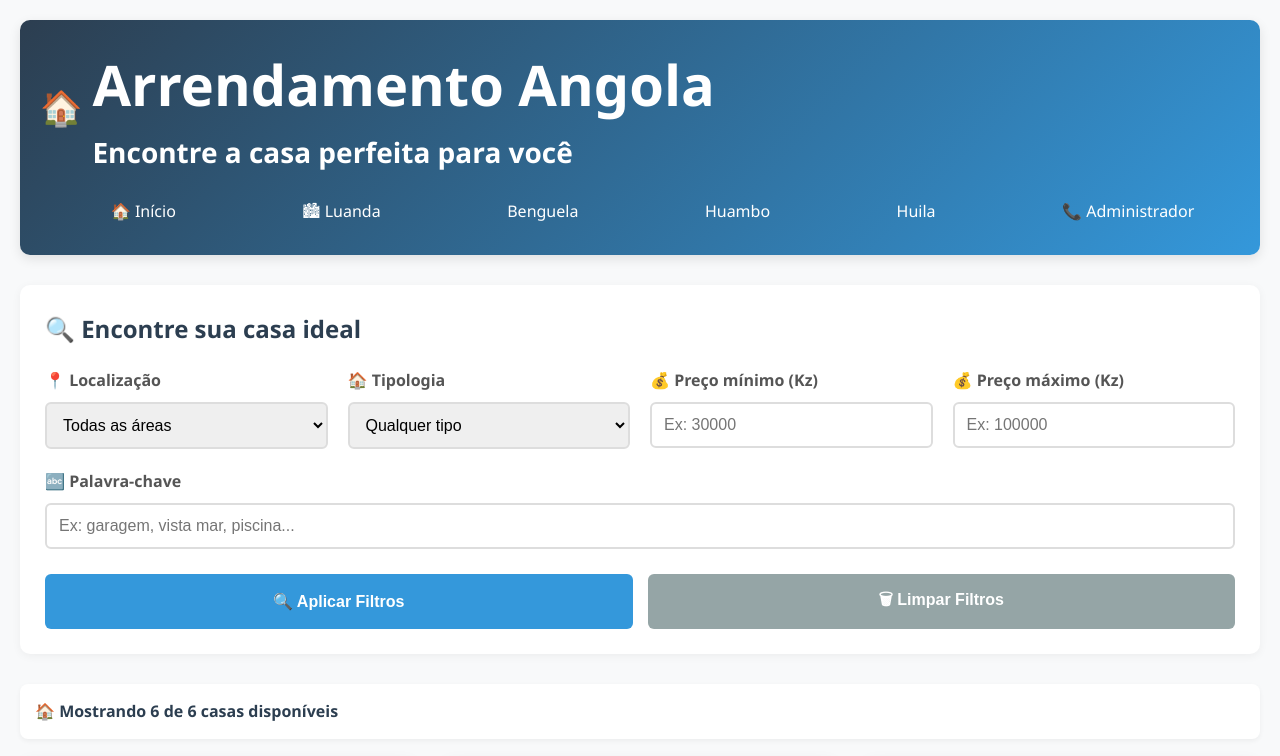
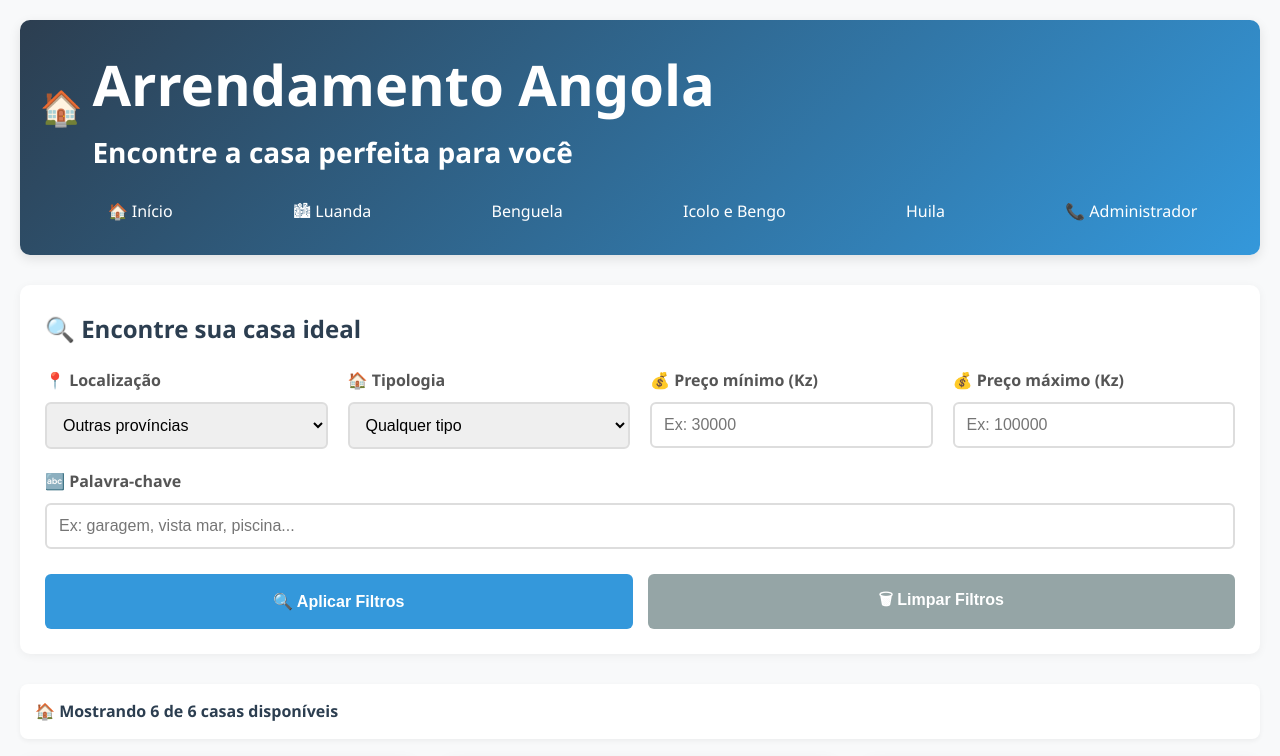
Before and after one commit to AntonioPaulino123/Arrendamento, a plain HTML site: page index.html in a window 1280 px wide. Shown: the top 756 px of the page. Drawn offline with Linux system fonts and the light colour scheme.

Commit message:
Update index.html

```diff
--- a/index.html
+++ b/index.html
@@ -21,9 +21,9 @@
             <div class="nav-links">
                 <a href="index.html">🏠 Início</a>
                 <a href="luanda.html">🏙 Luanda</a>
-                <a href="Benguela.html"> Benguela</a>
-                <a href="Huambo.html"> Huambo</a>
-                <a href="Huila.html"> Huila</a>
+                <a href="benguela.html"> Benguela</a>
+                <a href="icolo.html"> Icolo e Bengo</a>
+                <a href="huila.html"> Huila</a>
                 <a href="contato.html">📞 Administrador</a>
             </div>
         </nav>
@@ -37,12 +37,13 @@
             <div class="filtro-group">
                 <label for="localizacao">📍 Localização</label>
                 <select id="localizacao">
-                    <option value="">Todas as áreas</option>
-                    <option value="Talatona">Talatona</option>
-                    <option value="Maianga">Maianga</option>
-                    <option value="Kilamba">Kilamba</option>
-                    <option value="Ingombota">Ingombota</option>
-                    <option value="Cazenga">Cazenga</option>
+                    <option value="">Outras províncias</option>
+                    <option value="Bengo">Bengo</option>
+                    <option value="Malanje">Malanje</option>
+                    <option value="Bié">Bié</option>
+                    <option value="Uige">Uige</option>
+                    <option value="Cunene">Cunene</option>
+                    <option value="Cabinda">Cabinda</option>
                 </select>
             </div>
 
```
